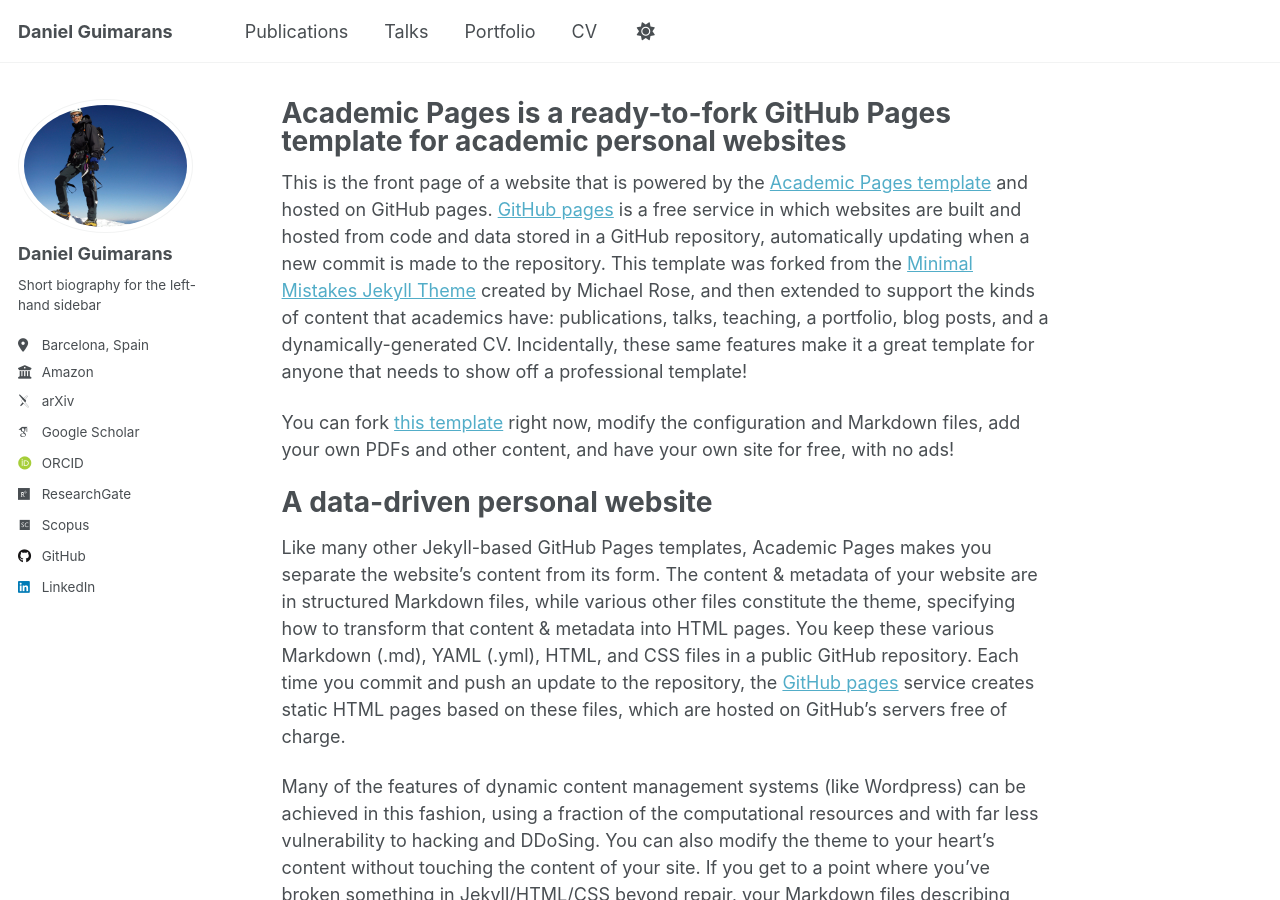
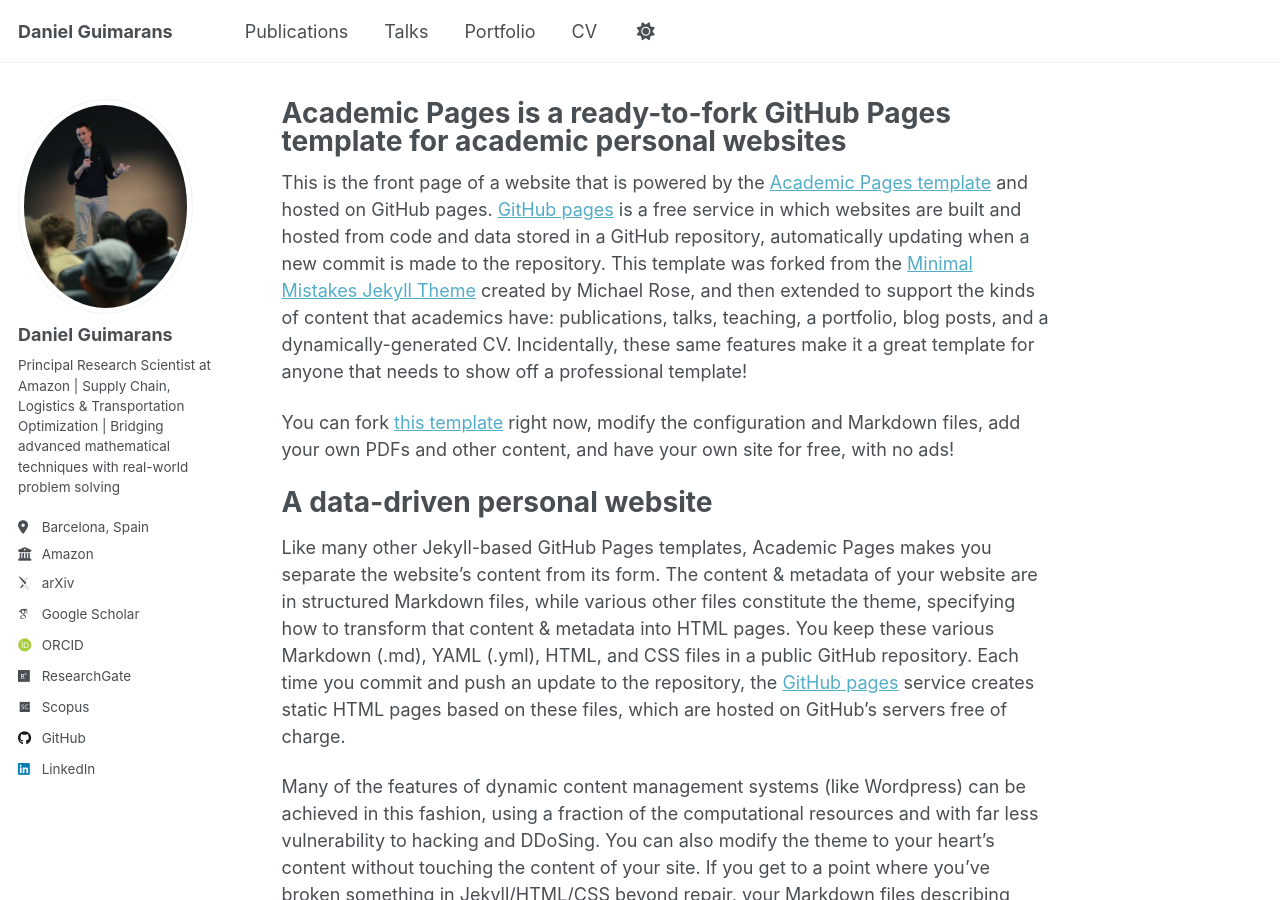
Before and after one commit to dguimarans/dguimarans.github.io, a Jekyll site: the page built from _pages/about.md, in a window 1280 px wide and 900 px high. Built offline with Jekyll 4.4.1, drawn with Linux system fonts in a browser that asks for light colours; some web fonts are replaced; a script that is not in the unit is left out.

Commit message:
Updating profile picture and short bio left side.

```diff
--- a/_config.yml
+++ b/_config.yml
@@ -22,10 +22,10 @@ repository               : "dguimarans/dguimarans.github.io"
 #               Additional customization can be done by editing /_includes/author-profile.html
 author:
   # Biographic information
-  avatar           : "climbing.jpg"
+  avatar           : "keynote_OPTIMA.png"
   name             : "Daniel Guimarans"
   pronouns         : # example: "she/her"
-  bio              : "Short biography for the left-hand sidebar"
+  bio              : "Principal Research Scientist at Amazon | Supply Chain, Logistics & Transportation Optimization | Bridging advanced mathematical techniques with real-world problem solving"
   location         : "Barcelona, Spain"
   employer         : "Amazon"
   uri              : # URL
```
Also changed, not shown: images/keynote_OPTIMA.png (added).
